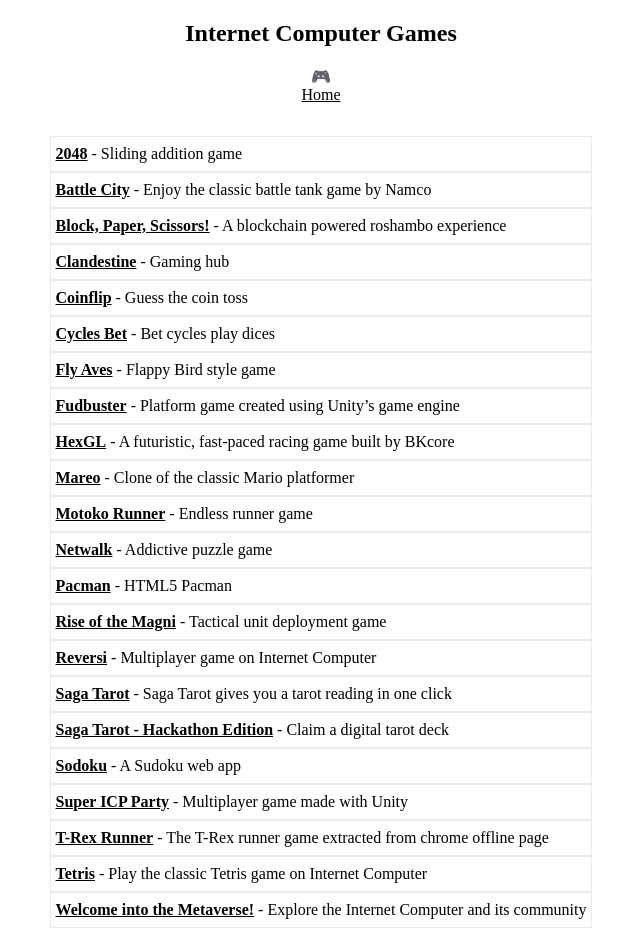
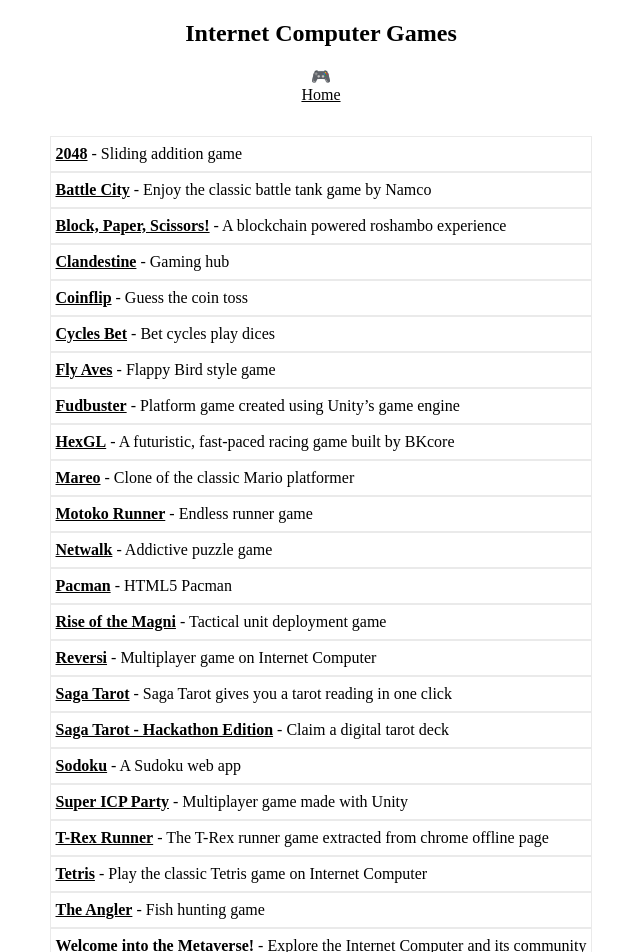
Before and after one commit to rjlucasm/internetcomputer, a Next.js app: page /games in a window 1280 px wide. Shown: the top 952 px of the page, without its empty margins (319-959 px from the left). Built offline with nearby package versions, Linux system fonts and the light colour scheme.

Commit message:
the angler

```diff
--- a/pages/games.js
+++ b/pages/games.js
@@ -88,6 +88,9 @@
                 <a href="https://o2wyr-ryaaa-aaaah-qad2q-cai.raw.ic0.app/" target="_blank" rel="noopener noreferrer">Tetris</a> - Play the classic Tetris game on Internet Computer
             </div>
             <div className={styles.gcard}>
+                <a href="https://qwbig-wiaaa-aaaad-qaobq-cai.raw.ic0.app/" target="_blank" rel="noopener noreferrer">The Angler</a> - Fish hunting game
+            </div>
+            <div className={styles.gcard}>
                 <a href="https://lc7ip-3iaaa-aaaah-aafva-cai.ic0.app/" target="_blank" rel="noopener noreferrer">Welcome into the Metaverse!</a> - Explore the Internet Computer and its community
             </div>
             </div>
```
